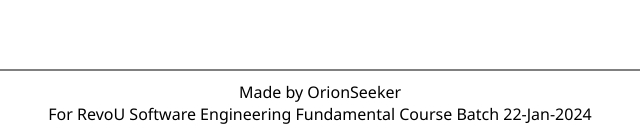
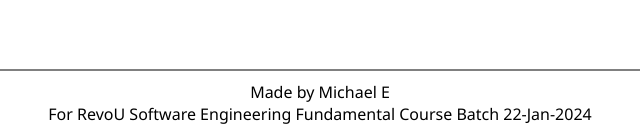
Before and after one commit to revou-fundamental-course/22-jan-24-OrionSeeker, a plain HTML site: page index.html in a window 1280 px wide. Shown: the part 2037-2167 px from the top of the page, 320-960 px from the left. Drawn offline with Linux system fonts and the light colour scheme.

Commit message:
ubah footer

```diff
--- a/index.html
+++ b/index.html
@@ -131,7 +131,7 @@
 <footer>
     <br>
     <div id="pembatas-footer"></div>
-    Made by OrionSeeker<br>
+    Made by Michael E<br>
     For RevoU Software Engineering Fundamental Course Batch 22-Jan-2024
 </footer>
 </html>
```
